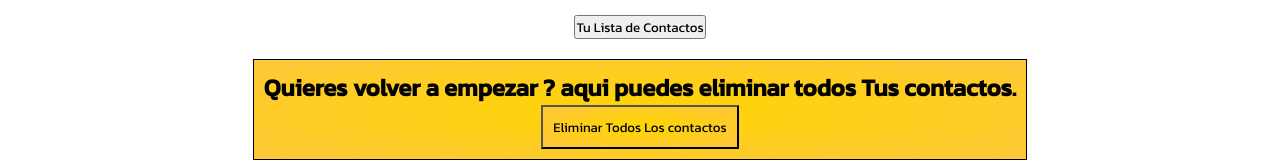
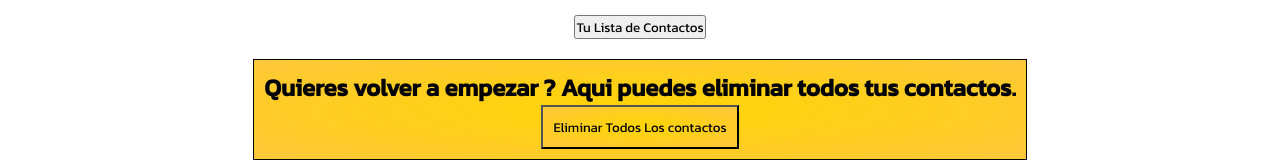
Before and after one commit to LeonardoSosa01/ContactosLeo, a React (Vite) app in the folder contactosleo/: page / in a window 1280 px wide. Shown: the part 763-925 px from the top of the page. Built offline with nearby package versions, Linux system fonts and the light colour scheme.

Commit message:
breves cambios

```diff
--- a/contactosleo/src/App.jsx
+++ b/contactosleo/src/App.jsx
@@ -1,5 +1,4 @@
 import React, { useState, useEffect } from 'react';
-import { BrowserRouter as Router, NavLink, Routes, Route } from 'react-router-dom';
 import FormularioContacto from './componentes/FormularioContacto/FormularioContacto';
 import ListaContactos from './componentes/ListaContactos/ListaContactos';
 import './App.css';
@@ -37,8 +36,7 @@ const App = () => {
   };
 
   return (
-    <Router>
-      <div className='main' main={listaAbierta.toString()}>
+    <div className='main'>
       <h2>Formulario de Contacto</h2>
 
       <div className='main-gestion'>
@@ -51,20 +49,16 @@ const App = () => {
         </button>
         {listaAbierta && (
           <div className='main-lista'>
-              <Routes>
-                <Route path="/lista" element={<ListaContactos contactos={contactos} eliminarContacto={eliminarContacto} filtro={filtro} />} />
-              </Routes>
+            <ListaContactos contactos={contactos} eliminarContacto={eliminarContacto} filtro={filtro} />
           </div>
         )}
 
-
         <div className='main-reset'>
-  <h2>Quieres volver a empezar ? aqui puedes eliminar todos Tus contactos. </h2>
+          <h2>Quieres volver a empezar ? Aqui puedes eliminar todos tus contactos. </h2>
           <button onClick={limpiarLocalStorage}>Eliminar Todos Los contactos</button>
         </div>
       </div>
     </div>
-    </Router>
   );
 };
 
--- a/contactosleo/src/componentes/ListaContactos/ListaContactos.jsx
+++ b/contactosleo/src/componentes/ListaContactos/ListaContactos.jsx
@@ -20,7 +20,9 @@ const ListaContactos = ({ contactos, eliminarContacto }) => {
     <>
       <h2>Tus Contactos guardados</h2>
       <div className='lista-main'>
+
         <button className='boton-filtro'>
+        <h2>Filtro</h2>
         <Filtro onFiltrar={handleFiltrar} /></button>
         {contactosFiltrados.map((contacto, index) => (
           <div className='card-completo' key={index}>
```
Lines whose indentation alone changed are shown as unchanged.
